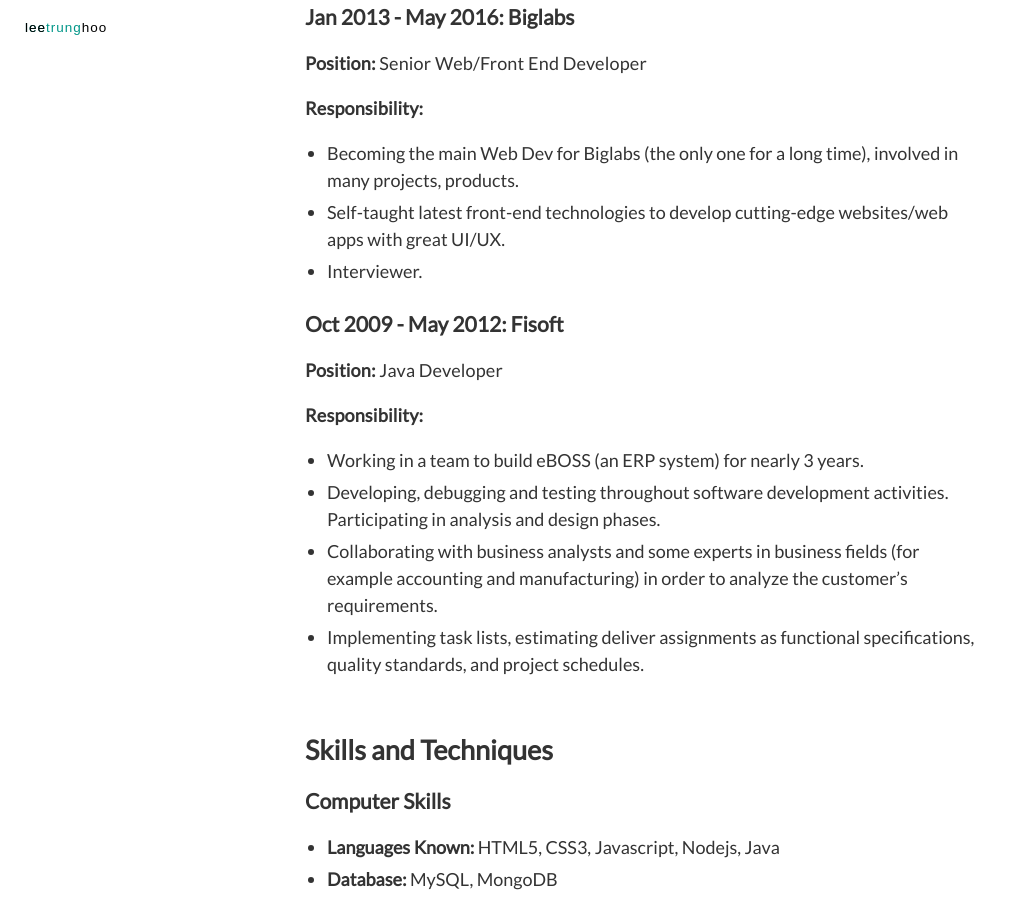
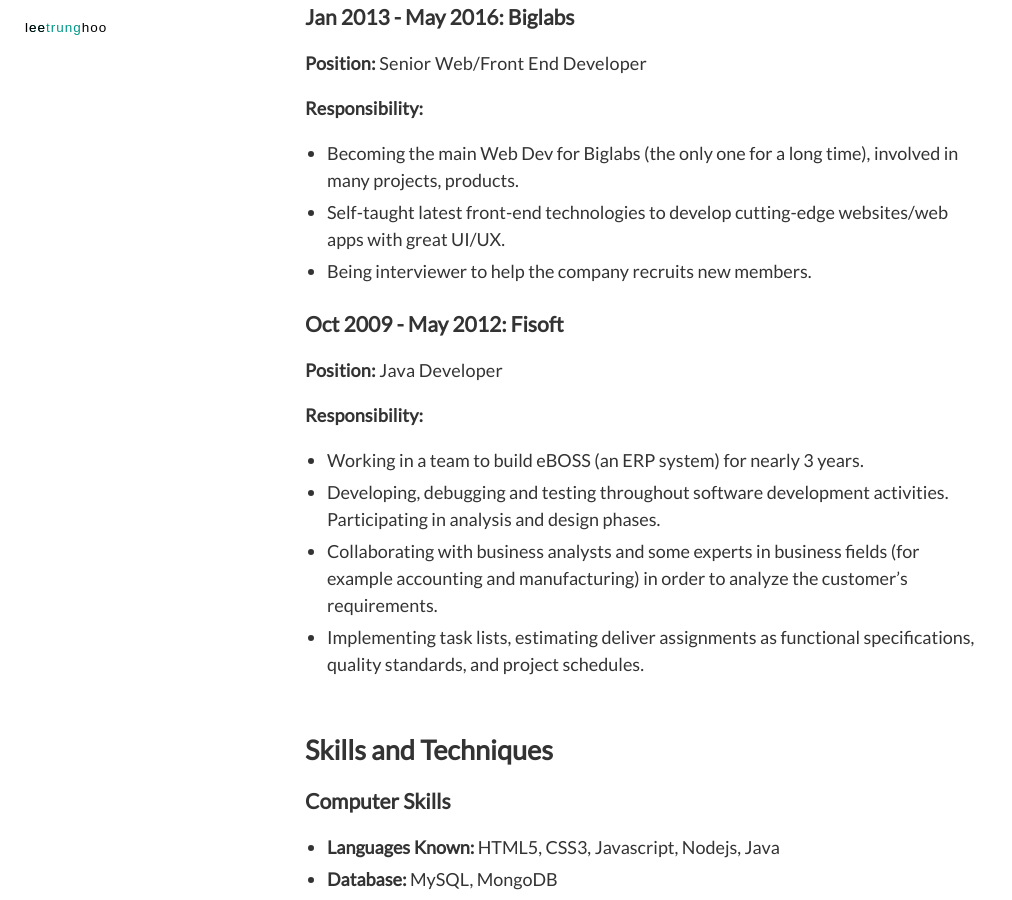
Before and after one commit to leetrunghoo/leetrunghoo.github.io, a Jekyll site: the page built from cv/index.md, in a window 1280 px wide and 900 px high, scrolled down 758 px. Shown: the whole window, without its empty margins (0-1012 px from the left). Built offline with Jekyll 4.4.1, drawn with Linux system fonts in a browser that asks for light colours; nearby versions of some CDN libraries; some web fonts are replaced; comment, search, counter and statistics services are not loaded.

Commit message:
update cv

```diff
--- a/_data/cv.yml
+++ b/_data/cv.yml
@@ -56,7 +56,7 @@ works:
   description:
   - Becoming the main Web Dev for Biglabs (the only one for a long time), involved in many projects, products.
   - Self-taught latest front-end technologies to develop cutting-edge websites/web apps with great UI/UX.
-  - Interviewer.
+  - Being interviewer to help the company recruits new members.
 - company: Fisoft
   position: Java Developer
   time: Oct 2009 - May 2012
```
